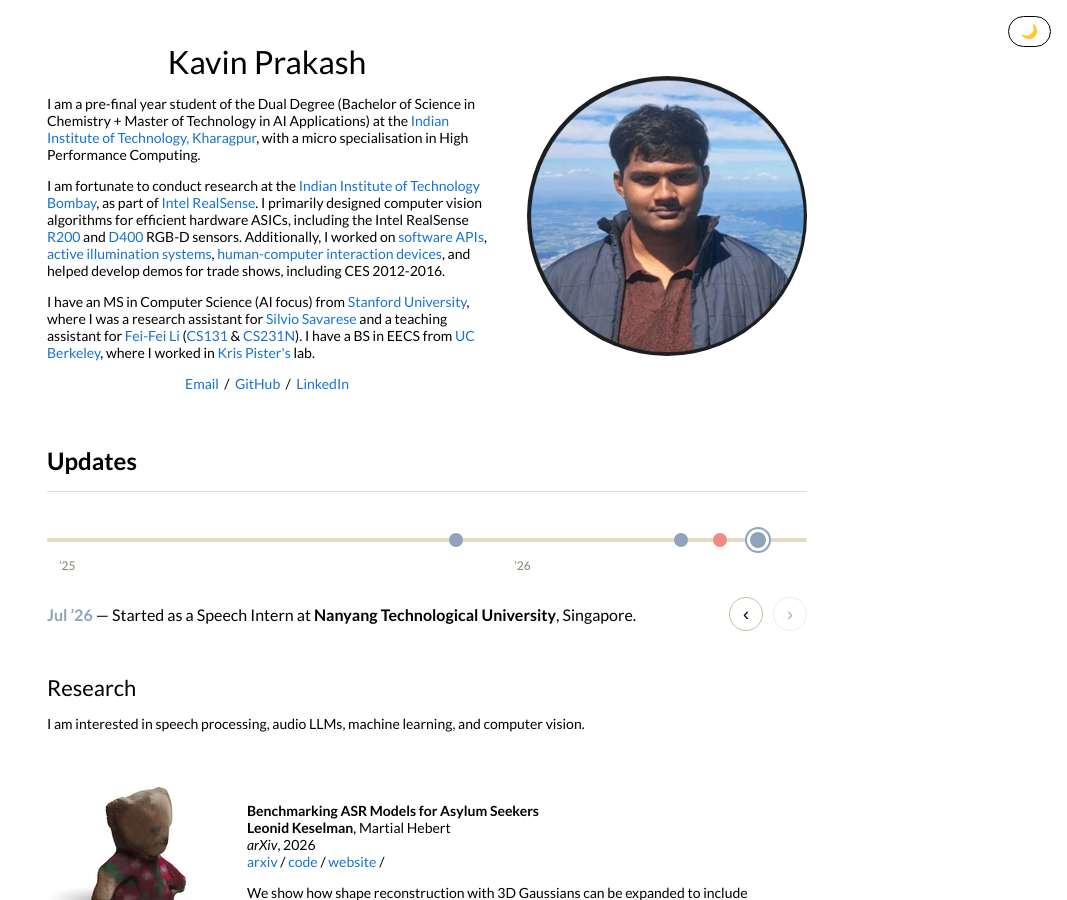
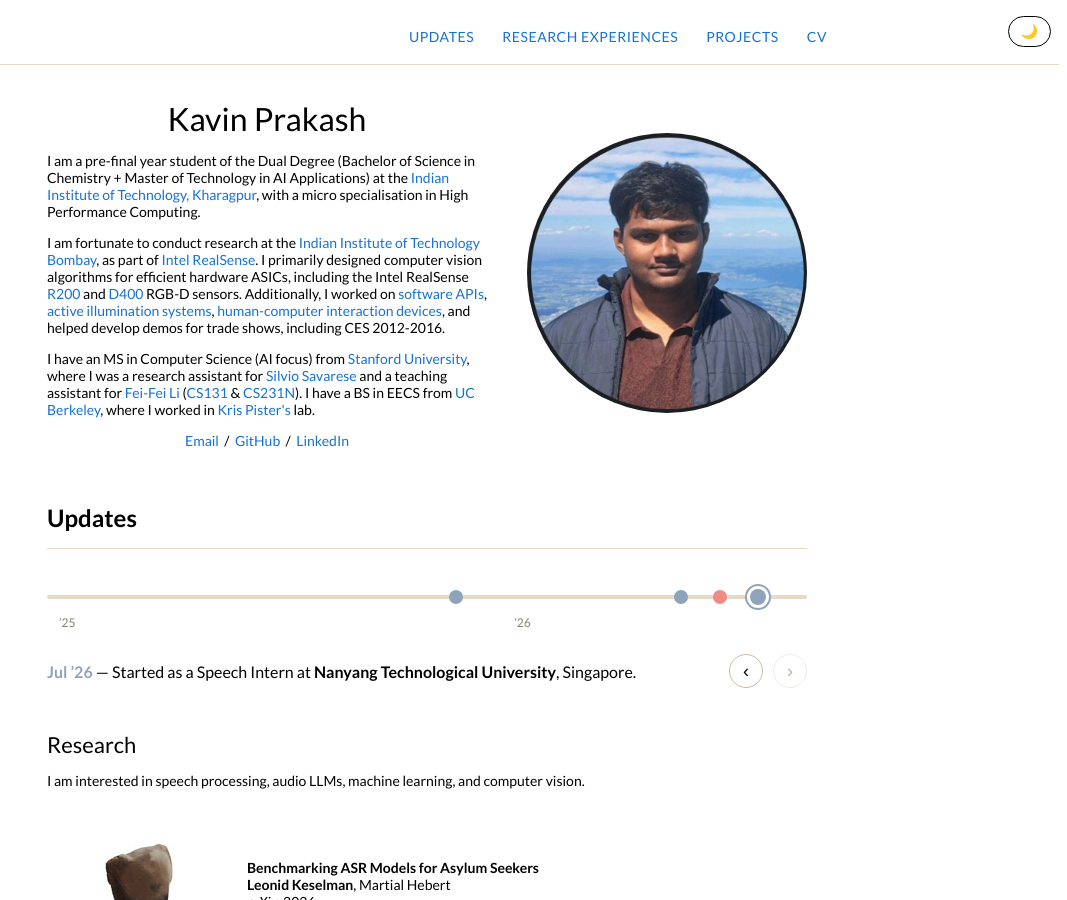
Before and after one commit to kavin0301p/kavin0301p.github.io, a Jekyll site: the page built from _posts/2023-08-28-3dgaussians.markdown, in a window 1280 px wide and 900 px high. Shown: the whole window, without its empty margins (213-1280 px from the left). Built offline with Jekyll 4.4.1, drawn with Linux system fonts in a browser that asks for light colours.

Commit message:
Add navigation bar with links and theme toggle button

```diff
--- a/_layouts/default.html
+++ b/_layouts/default.html
@@ -76,7 +76,15 @@
 </head>
 
 <body>
-  <button id="theme-toggle" aria-label="Toggle dark mode">🌙</button>
+  <nav class="topnav">
+  <div class="topnav-inner">
+    <a href="#updates">Updates</a>
+    <a href="#research">Research Experiences</a>
+    <a href="#projects">Projects</a>
+    <a href="files/CV.pdf" target="_blank">CV</a>
+    <button id="theme-toggle" aria-label="Toggle dark mode">🌙</button>
+  </div>
+</nav>
 
   <table style="width:100%;max-width:800px;border:0px;border-spacing:0px;border-collapse:separate;margin-right:auto;margin-left:auto;">
     <tr style="padding:0px">
```
